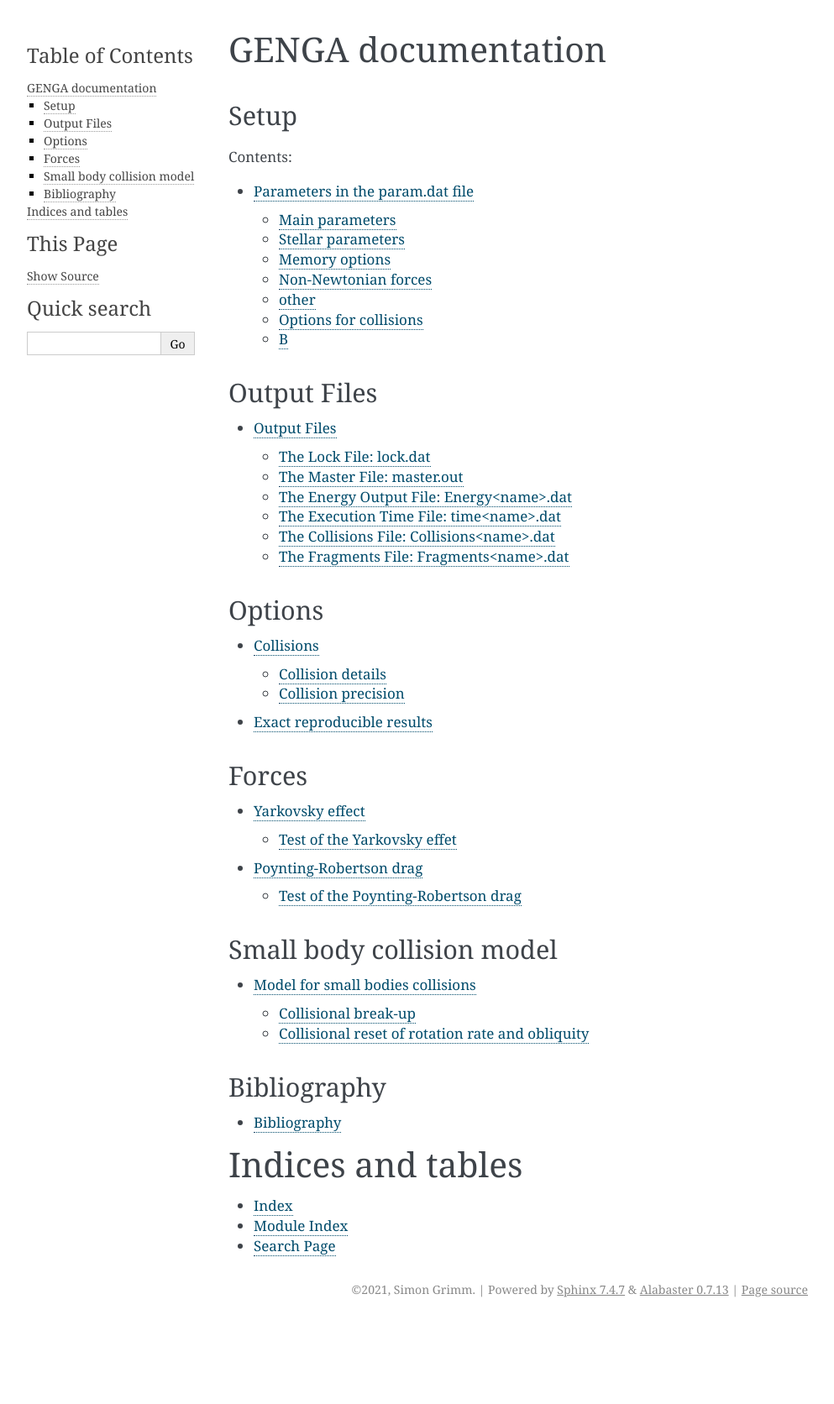
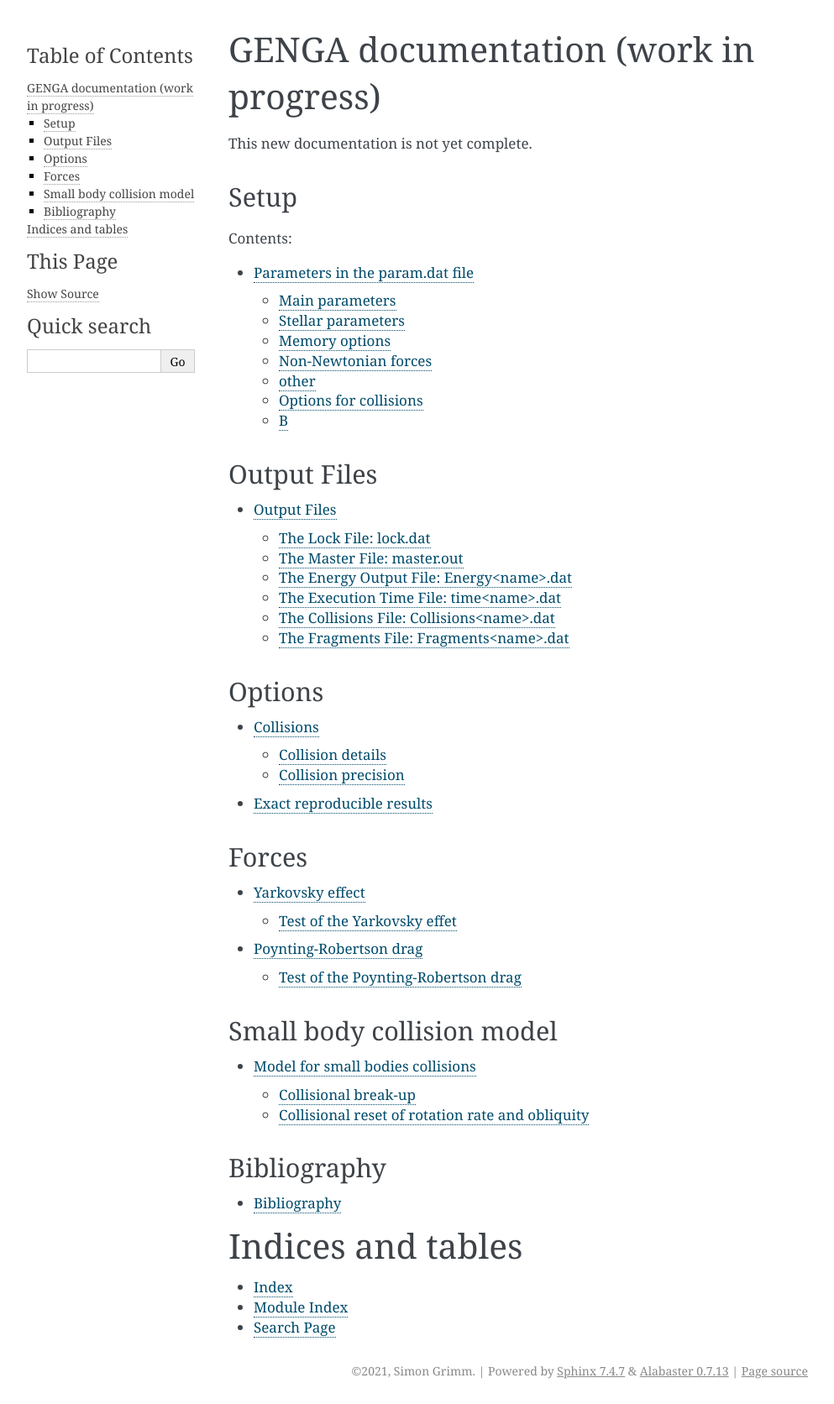
Before and after one commit to vinfreecs/genga, a Sphinx documentation site: the page built from docs/index.rst, in a window 1280 px wide. Shown: the whole page at 84% size, without its empty margins (148-1141 px from the left). Built offline with Sphinx 7.4.7, drawn with Linux system fonts in a browser that asks for light colours; before the commit the page ends 1575 px from its top, so only the background shows below that.

Commit message:
update documentation

```diff
--- a/docs/index.rst
+++ b/docs/index.rst
@@ -1,5 +1,7 @@
-GENGA documentation
-===================
+GENGA documentation (work in progress)
+======================================
+
+This new documentation is not yet complete.
 
 
 Setup
```
Also changed, not shown: README.md (+1 -0 lines).
